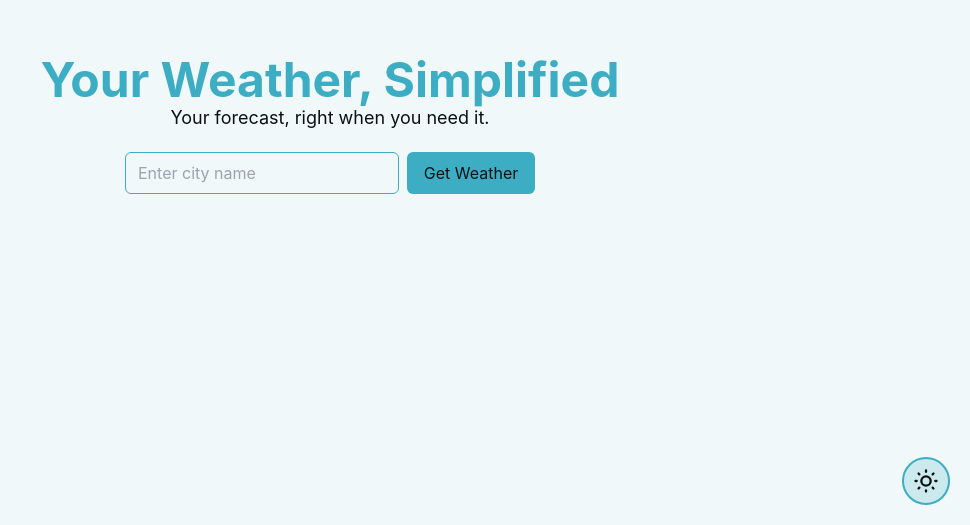
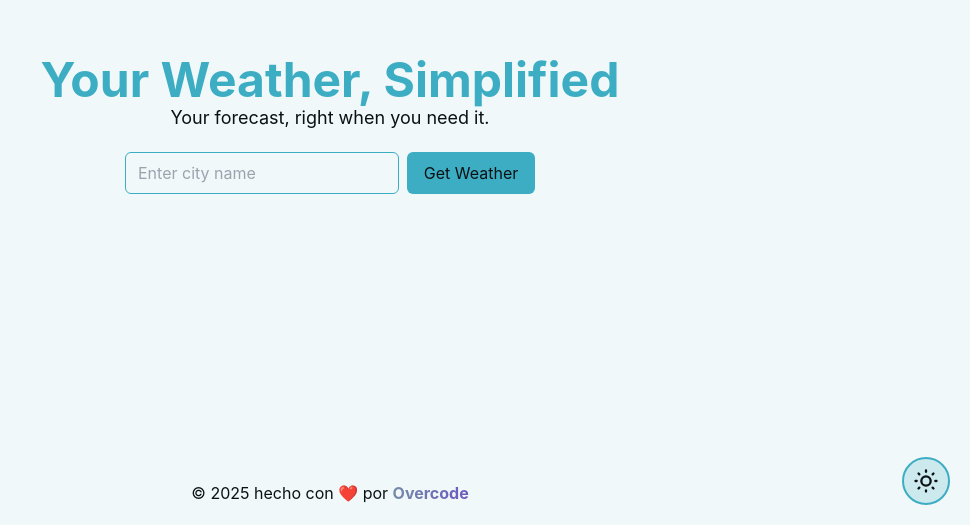
Before and after one commit to Over12/weather-app, a React (Vite) app: page / in a window 1280 px wide. Shown: the part 275-800 px from the top of the page, without its empty margins (310-1280 px from the left). Built offline with nearby package versions, Linux system fonts and the light colour scheme; no server answers.

Commit message:
Agregar componente Footer y actualizar App para incluirlo en la vista

```diff
--- a/src/App.jsx
+++ b/src/App.jsx
@@ -1,6 +1,7 @@
 import { useState } from 'react'
 import ThemeButton from './components/common/ThemeButton'
 import Home from './components/ui/Home'
+import Footer from './components/ui/Footer'
 
 function App() {
   const [theme, setTheme] = useState(window.matchMedia && window.matchMedia('(prefers-color-scheme: dark)').matches ? 'dark' : 'light');
@@ -12,6 +13,7 @@
   return (
     <main className={`relative bg-background text-text ${theme} transition-colors`}>
       <Home />
+      <Footer />
       <ThemeButton toggleTheme={toggleTheme} theme={theme} />
     </main>
   )
--- /dev/null
+++ b/src/components/ui/Footer.jsx
@@ -0,0 +1,7 @@
+export default function Footer() {
+  return (
+    <footer className='absolute bottom-0 sm:text-center sm:w-full p-5'>
+      <span className='text-sm sm:text-base'>© 2025 hecho con ❤️ por <a href='https://overcode.netlify.app/' target='_blank' rel='noopener noreferrer' className='bg-clip-text bg-gradient-to-r from-[#748ca8] to-[#6c58c0] text-transparent font-bold'>Overcode</a></span>
+    </footer>
+  )
+}
```
